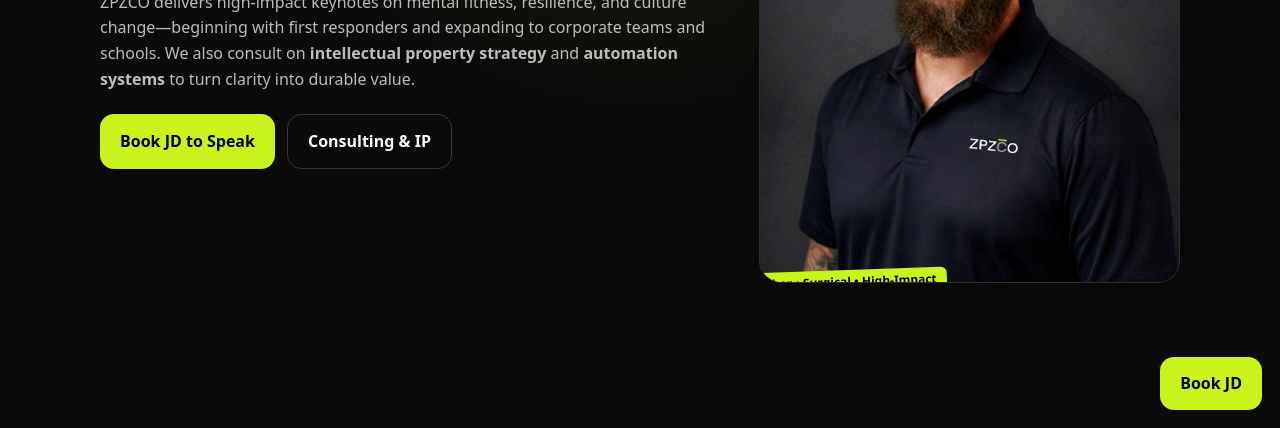
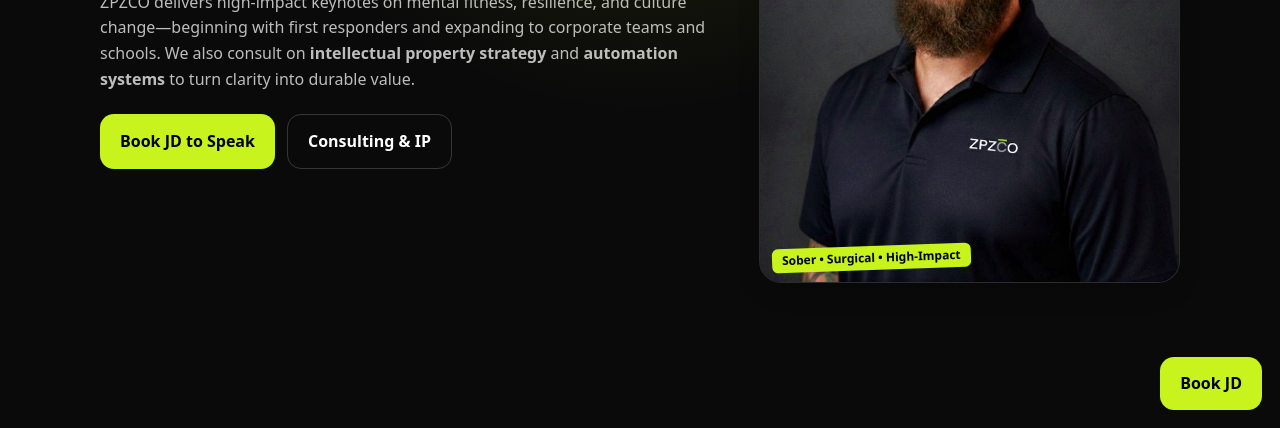
Before and after one commit to SilentNightWalker/ZPZCO-Page-2.2, a plain HTML site: page index.html in a window 1280 px wide. Shown: the part 372-800 px from the top of the page. Drawn offline with Linux system fonts and the light colour scheme.

Commit message:
Update pill style.css

```diff
--- a/assets/css/style.css
+++ b/assets/css/style.css
@@ -15,7 +15,7 @@ nav a:hover{opacity:.9;border-bottom:2px solid currentColor}
 .grid{display:grid;gap:28px}
 @media(min-width:900px){.grid-2{grid-template-columns:1.2fr .8fr}}
 .card{background:var(--card);border:1px solid rgba(255,255,255,.1);border-radius:22px;box-shadow:0 10px 30px -12px rgba(0,0,0,.35)}
-.pill{position:absolute;left:-12px;bottom:-12px;transform:rotate(-2deg);background:var(--accent);color:#000;font:700 12px/1 system-ui;padding:6px 10px;border-radius:6px}
+.pill{position:absolute;left:12px;bottom:12px;transform:rotate(-2deg);background:var(--accent);color:#000;font:700 12px/1 system-ui;padding:6px 10px;border-radius:6px;white-space:nowrap;}
 .section{padding:80px 0}
 h1{font-size:48px;line-height:1.05;margin:0}
 h2{font-size:32px;margin:0}
```
